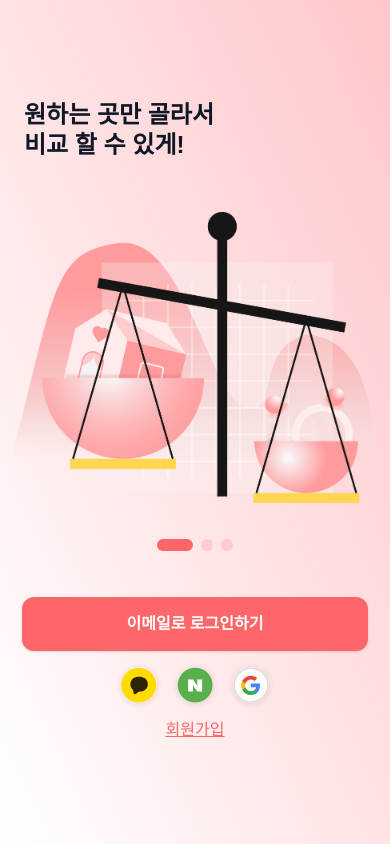
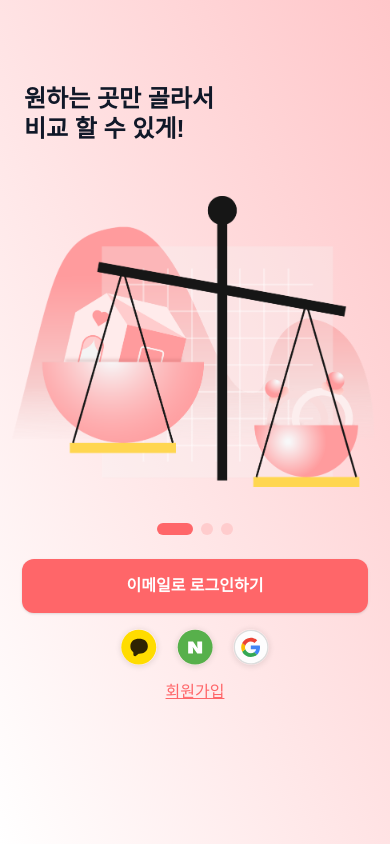
Before and after one commit to 9oormthon-univ/2025_SEASONTHON_TEAM_29_FE, a Next.js app: page / in a window 390 px wide. Built offline with nearby package versions, Linux system fonts and the light colour scheme; no server answers.

Commit message:
feat : 온보딩 크기 반응형 적용

```diff
--- a/src/app/WelcomeClient.tsx
+++ b/src/app/WelcomeClient.tsx
@@ -1,10 +1,23 @@
-// app/WelcomeClient.tsx
 'use client';
 
+import { useEffect, useState } from 'react';
 import AuthCtas from '@/components/onboarding/AuthCtas';
 import OnboardingSlider from '@/components/onboarding/OnboardingSlider';
+import clsx from 'clsx';
+function useCompactVH(breakpoint = 740) {
+  const [compact, setCompact] = useState(false);
+  useEffect(() => {
+    const sync = () => setCompact(window.innerHeight < breakpoint);
+    sync();
+    window.addEventListener('resize', sync);
+    return () => window.removeEventListener('resize', sync);
+  }, [breakpoint]);
+  return compact;
+}
 
 export default function WelcomeClient() {
+  const compact = useCompactVH(740);
+
   return (
     <main
       className="
@@ -16,17 +29,35 @@ export default function WelcomeClient() {
       <div
         aria-hidden
         className="
-    pointer-events-none absolute inset-0 z-0
-    bg-gradient-to-bl from-[#FFC6C9] to-[#FFFFFF]
-  "
+          pointer-events-none absolute inset-0 z-0
+          bg-gradient-to-bl from-[#FFC6C9] to-[#FFFFFF]
+        "
       />
 
       {/* 콘텐츠 */}
-      <div className="relative z-10 flex flex-col flex-1 pt-17">
-        <div className="touch-pan-y">
+      <div
+        className={clsx(
+          'relative z-10 flex flex-col flex-1',
+          compact ? 'pt-3' : 'pt-13',
+        )}
+      >
+        <div
+          className={clsx(
+            'touch-pan-y transition-transform',
+            compact ? 'scale-[0.94] origin-top' : 'scale-100',
+          )}
+        >
           <OnboardingSlider />
         </div>
-        <div className="mt-[46px] px-4 pb-[calc(env(safe-area-inset-bottom)+50px)]">
+
+        <div
+          className={clsx(
+            'px-4 transition-all',
+            compact
+              ? 'mt-2 pb-[calc(env(safe-area-inset-bottom)+10px)]'
+              : 'mt-6 pb-[calc(env(safe-area-inset-bottom)+28px)]',
+          )}
+        >
           <AuthCtas />
         </div>
       </div>
```
